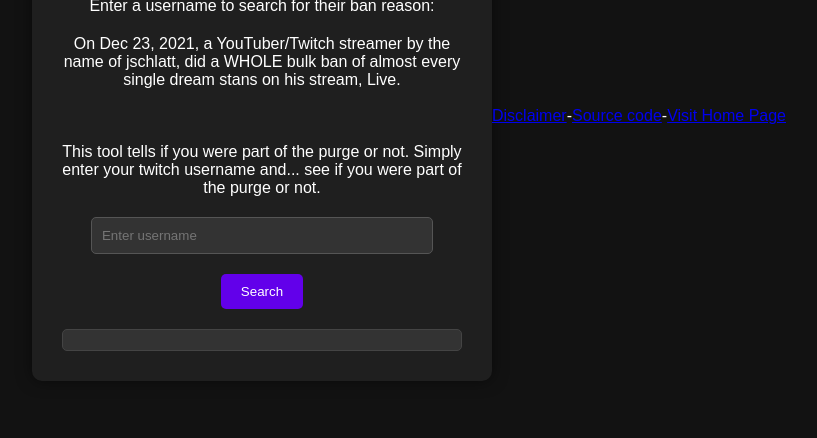
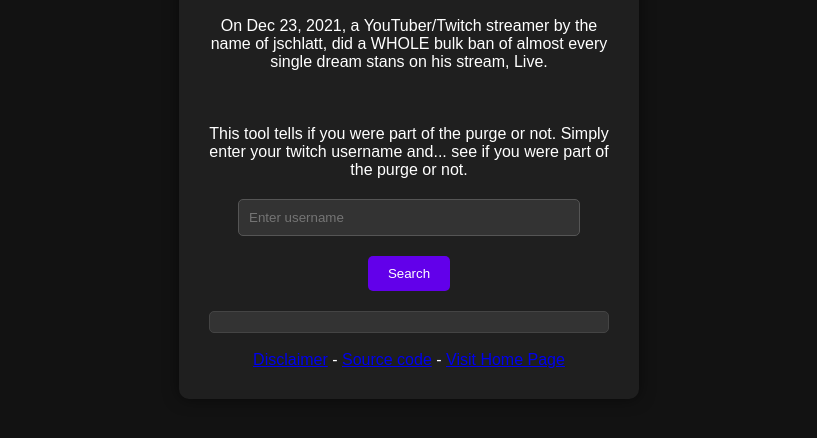
Before and after one commit to GlitchyZorua/jschlattpurge, a plain HTML site: page index.html in a window 1280 px wide. Shown: the part 284-722 px from the top of the page, without its empty margins (231-1048 px from the left). Drawn offline with Linux system fonts and the light colour scheme.

Commit message:
Update index.html

```diff
--- a/index.html
+++ b/index.html
@@ -86,6 +86,7 @@
         <button onclick="searchUser()">Search</button>
 
         <div id="result"></div>
+        <br><a href="disclaimer.txt">Disclaimer</a> - <a href="https://github.com/GlitchyZorua/jschlattpurge/">Source code</a> - <a href="https://GlitchyZorua.github.io/">Visit Home Page</a>
     </div>
 
     <script>
@@ -119,7 +120,5 @@
             }
         }
     </script>
-    <br><br><br>
-<a href="disclaimer.txt">Disclaimer</a> - <a href="https://github.com/GlitchyZorua/jschlattpurge/">Source code</a> - <a href="https://GlitchyZorua.github.io/">Visit Home Page</a>
 </body>
 </html>
```
